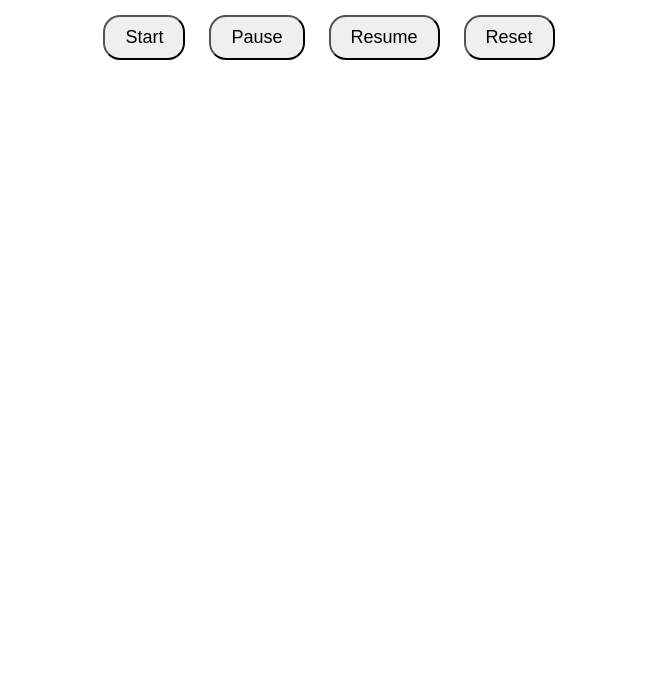
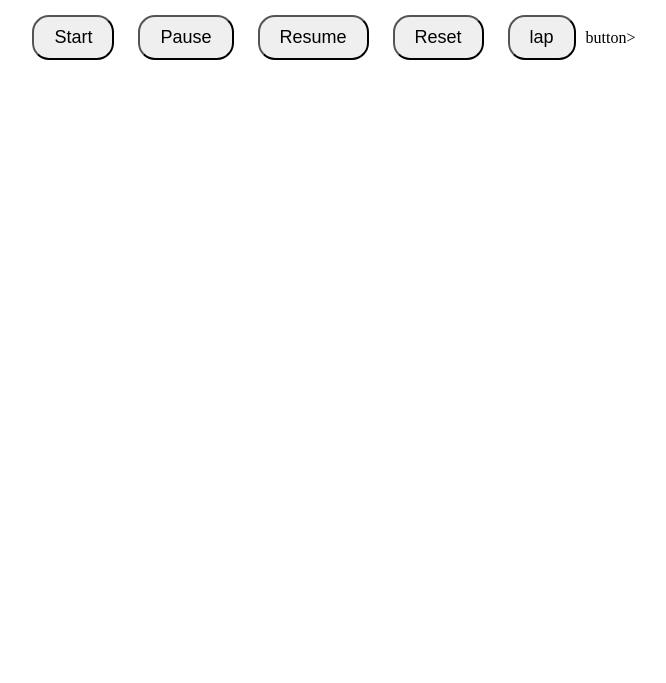
Before and after one commit to Shivajirao03/SCT_TrackCode_2, a plain HTML site: page Stopwatch/index.html in a window 1280 px wide. Shown: the part 117-800 px from the top of the page, without its empty margins (311-977 px from the left). Drawn offline with Linux system fonts and the light colour scheme.

Commit message:
Update index.html
Added a new buuton

```diff
--- a/Stopwatch/index.html
+++ b/Stopwatch/index.html
@@ -11,6 +11,7 @@
     <button id="pause">Pause</button>
     <button id="resume">Resume</button>
     <button id="reset">Reset</button>
+    <button id-"lap">lap</button>button>
     <ul id="lap-times"></ul>
   </div>
   <script src="script.js"></script>
```
